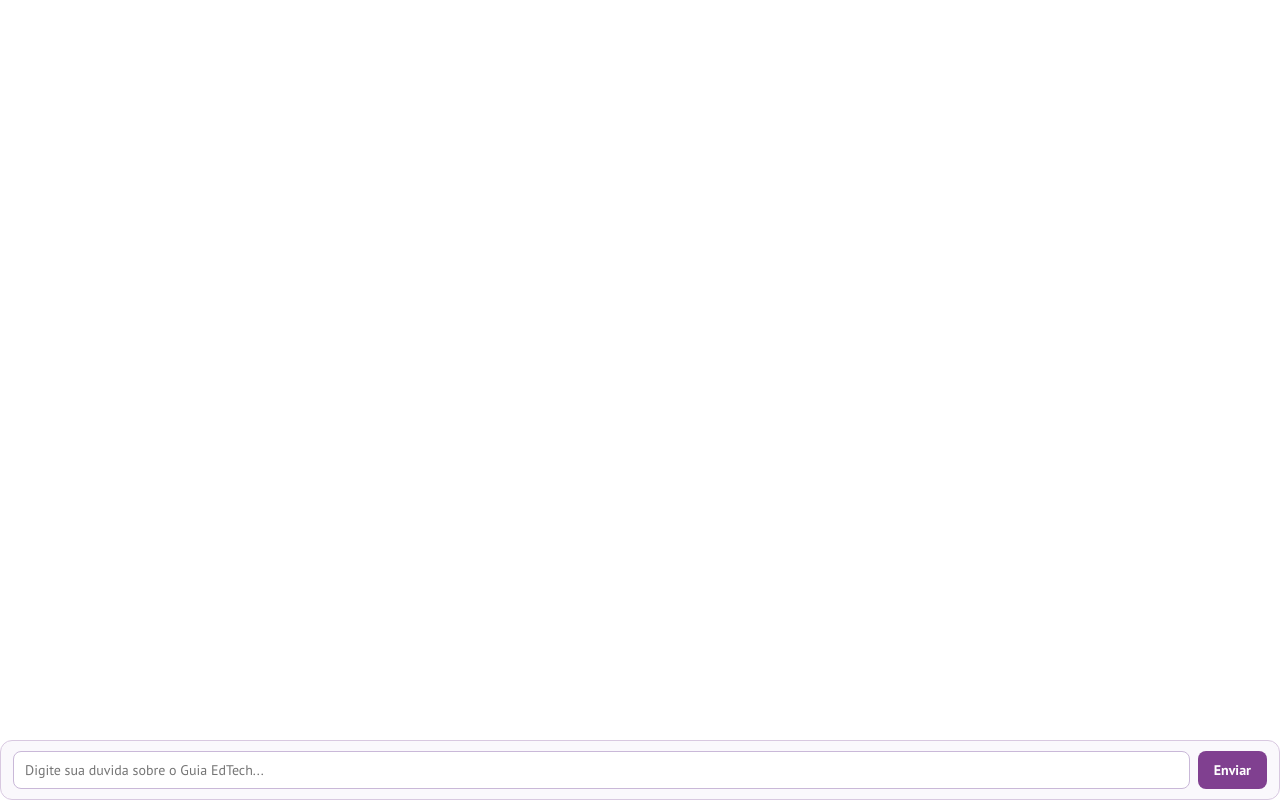
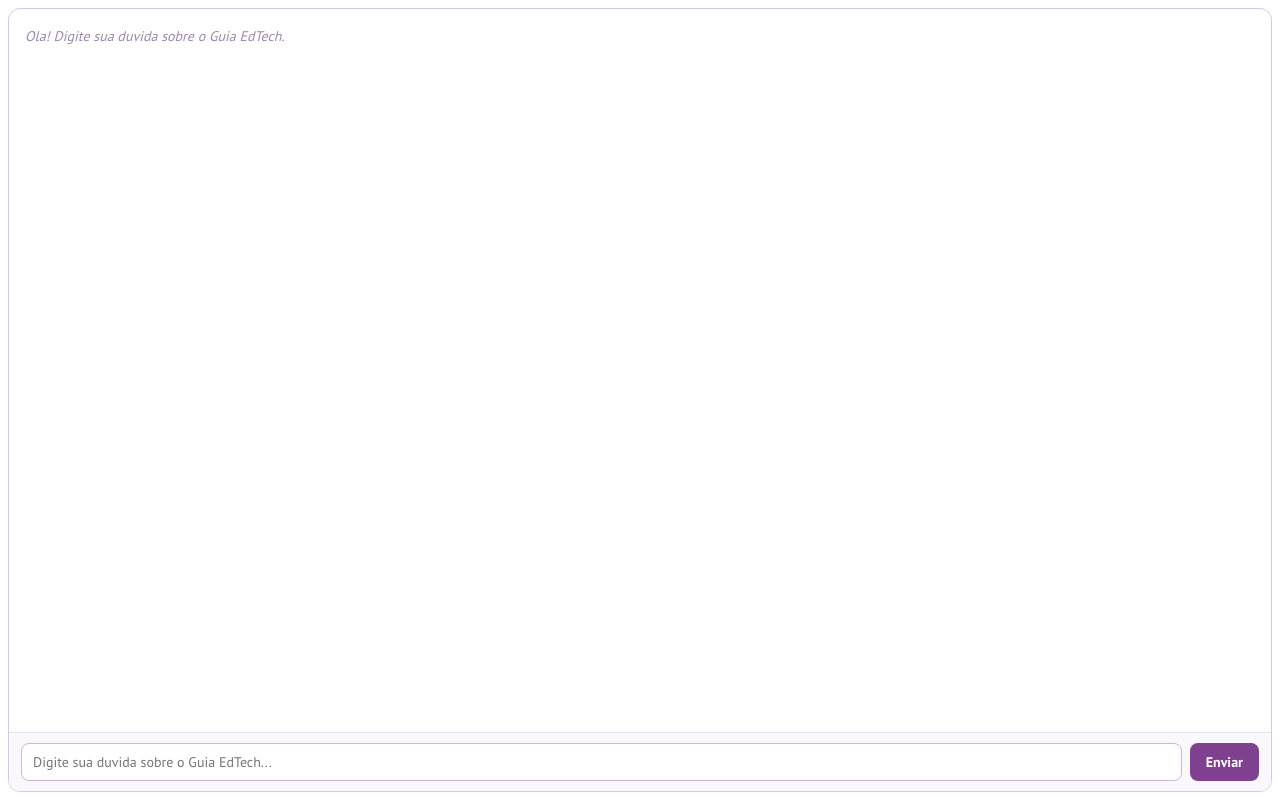
Before and after one commit to eliaslascoski-afk/edtech-chatbot-gemini, a Next.js app: page / in a window 1280 px wide. Built offline with nearby package versions, Linux system fonts and the light colour scheme.

Commit message:
fix: caixa unica com mensagens internas, sem area branca vazia

```diff
--- a/pages/index.js
+++ b/pages/index.js
@@ -7,21 +7,18 @@ export default function Home() {
   const textareaRef = useRef(null);
   const messagesRef = useRef(null);
 
-  // Remove scroll externo do iframe
   useEffect(() => {
     const style = document.createElement('style');
-    style.textContent = 'html,body{margin:0;padding:0;height:100%;overflow:hidden;background:transparent}';
+    style.textContent = 'html,body{margin:0;padding:0;width:100%;height:100%;overflow:hidden;background:transparent}';
     document.head.appendChild(style);
   }, []);
 
-  // Scroll interno
   useEffect(() => {
     if (messagesRef.current) {
       messagesRef.current.scrollTop = messagesRef.current.scrollHeight;
     }
   }, [messages, loading]);
 
-  // Auto-resize da textarea
   useEffect(() => {
     const el = textareaRef.current;
     if (!el) return;
@@ -63,12 +60,13 @@ export default function Home() {
     }
   }
 
-  const hasContent = messages.length > 0 || loading;
-
   return (
-    <div style={s.wrapper}>
-      {hasContent && (
+    <div style={s.outer}>
+      <div style={s.box}>
         <div ref={messagesRef} style={s.messages}>
+          {messages.length === 0 && !loading && (
+            <div style={s.placeholder}>Ola! Digite sua duvida sobre o Guia EdTech.</div>
+          )}
           {messages.map((msg, i) => (
             <div
               key={i}
@@ -88,8 +86,7 @@ export default function Home() {
             </div>
           )}
         </div>
-      )}
-      <div style={hasContent ? s.inputRowWithBorder : s.inputRowClean}>
+        <div style={s.inputRow}>
           <textarea
             ref={textareaRef}
             style={s.textarea}
@@ -100,27 +97,40 @@ export default function Home() {
             placeholder="Digite sua duvida sobre o Guia EdTech..."
             disabled={loading}
           />
-        <button style={loading ? { ...s.button, opacity: 0.6 } : s.button} onClick={sendMessage} disabled={loading}>
+          <button
+            style={loading ? { ...s.button, opacity: 0.6 } : s.button}
+            onClick={sendMessage}
+            disabled={loading}
+          >
             {loading ? '...' : 'Enviar'}
           </button>
+        </div>
       </div>
     </div>
   );
 }
 
 const s = {
-  wrapper: {
+  outer: {
     position: 'fixed',
     inset: 0,
     display: 'flex',
+    alignItems: 'stretch',
+    justifyContent: 'stretch',
+    background: 'transparent',
+    padding: '8px',
+    boxSizing: 'border-box',
+  },
+  box: {
+    flex: 1,
+    display: 'flex',
     flexDirection: 'column',
-    margin: '0',
-    padding: '0',
-    boxSizing: 'border-box',
+    border: '1px solid #d8c8e0',
+    borderRadius: '12px',
+    overflow: 'hidden',
+    background: '#fff',
     fontFamily: "'PT Sans', sans-serif",
-    background: 'transparent',
-    overflow: 'hidden',
-    justifyContent: 'flex-end',
+    minHeight: 0,
   },
   messages: {
     flex: '1 1 auto',
@@ -131,30 +141,22 @@ const s = {
     flexDirection: 'column',
     gap: '10px',
     minHeight: 0,
-    background: '#fff',
-    border: '1px solid #d8c8e0',
-    borderBottom: 'none',
-    borderRadius: '12px 12px 0 0',
   },
-  inputRowClean: {
+  placeholder: {
+    color: '#9e87aa',
+    fontSize: '14px',
+    fontStyle: 'italic',
+    alignSelf: 'flex-start',
+    padding: '4px 2px',
+  },
+  inputRow: {
     display: 'flex',
     gap: '8px',
     padding: '10px 12px',
+    borderTop: '1px solid #e8dff0',
     background: '#faf8fc',
     flexShrink: 0,
     alignItems: 'flex-end',
-    border: '1px solid #d8c8e0',
-    borderRadius: '12px',
-  },
-  inputRowWithBorder: {
-    display: 'flex',
-    gap: '8px',
-    padding: '10px 12px',
-    background: '#faf8fc',
-    flexShrink: 0,
-    alignItems: 'flex-end',
-    border: '1px solid #d8c8e0',
-    borderRadius: '0 0 12px 12px',
   },
   bubble: {
     maxWidth: '88%',
```
Lines whose indentation alone changed are shown as unchanged.
